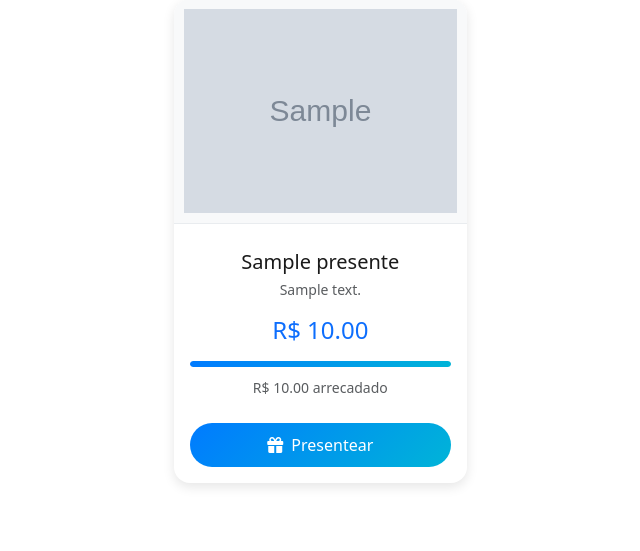
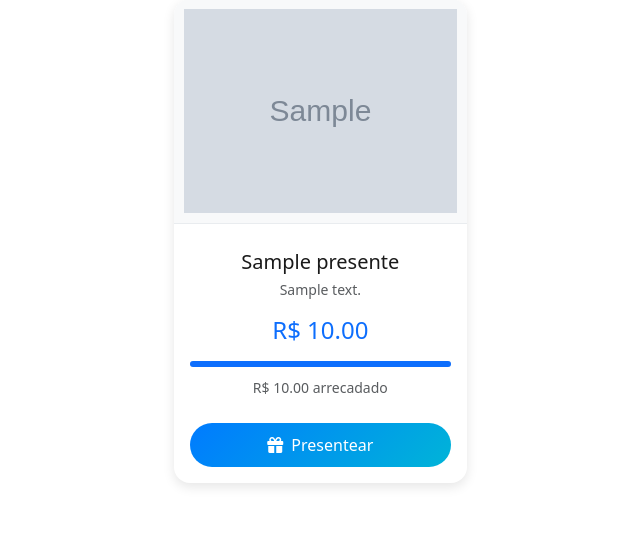
Before and after one commit to JuniorMoose-sudo/Lista-presente-divertida, a Flask app: page / in a window 1280 px wide. Shown: the part 545-1096 px from the top of the page, without its empty margins (3-643 px from the left). Run offline with Flask 3, Linux system fonts and the light colour scheme; tables that the repository leaves empty hold one stand-in row (values such as "Sample post"); grey boxes marked "Sample" are stand-in pictures; parts of the project's set-up code (start-up, migrations or seed data) failed here and were passed over.

Commit message:
Update wedding-theme.css and style

```diff
--- a/static/css/wedding-theme.css
+++ b/static/css/wedding-theme.css
@@ -1,4 +1,4 @@
-/* 🎨 Paleta azul moderna */
+/* Paleta azul moderna */
 :root {
   --primary-color: #007bff;
   --secondary-color: #00b4d8;
@@ -8,7 +8,7 @@
   --background-light: #f8f9fa;
 }
 
-/* 🎉 Cabeçalho */
+/* Cabeçalho */
 .wedding-header {
   background: linear-gradient(135deg, var(--primary-color), var(--secondary-color));
   position: relative;
@@ -26,7 +26,7 @@
   z-index: 0;
 }
 
-/* 🔹 Título da seção */
+/* Título da seção */
 .section-title {
   color: var(--text-dark);
   font-weight: 400;
@@ -47,7 +47,7 @@
   border-radius: 2px;
 }
 
-/* 💎 Cards de presente */
+/* Cards de presente */
 .gift-card {
   border: none;
   border-radius: 16px;
@@ -63,7 +63,7 @@
   box-shadow: 0 8px 20px rgba(0, 0, 0, 0.15);
 }
 
-/* 🖼️ Imagem do presente */
+/* Imagem do presente */
 .gift-card .card-img-top,
 .gift-image {
   width: 100%;
@@ -75,7 +75,7 @@
   padding: 10px;
 }
 
-/* 📝 Título e preço */
+/* Título e preço */
 .card-title {
   font-weight: 500;
   color: var(--text-dark);
@@ -90,7 +90,7 @@
   font-size: 1.1rem;
 }
 
-/* 🩵 Botão de presentear */
+/* Botão de presentear */
 .btn-presentear {
   background: linear-gradient(135deg, var(--primary-color), var(--secondary-color));
   border: none;
@@ -107,7 +107,7 @@
 }
 
 /* 💬 Status de presente já comprado */
-.gift-completed {
+/*.gift-completed {
   opacity: 0.8;
   background: linear-gradient(135deg, #e9ecef, #dee2e6);
 }
@@ -115,10 +115,10 @@
 .gift-completed .card-title {
   text-decoration: line-through;
   color: var(--text-light);
-}
+}*/
 
-/* 📊 Barra de progresso */
-.progress {
+/* Barra de progresso */
+/*.progress {
   height: 8px;
   border-radius: 4px;
   background-color: #f1f3f5;
@@ -128,9 +128,9 @@
   background: linear-gradient(90deg, var(--primary-color), var(--secondary-color));
   border-radius: 4px;
   transition: width 0.5s ease;
-}
+}*/
 
-/* ⚡ Animação de entrada */
+/* Animação de entrada */
 @keyframes fadeInUp {
   from { opacity: 0; transform: translateY(25px); }
   to { opacity: 1; transform: translateY(0); }
@@ -140,7 +140,7 @@
   animation: fadeInUp 0.6s ease forwards;
 }
 
-/* 📱 Responsividade */
+/* Responsividade */
 @media (max-width: 768px) {
   .wedding-header {
     padding: 2.5rem 1rem;
```
